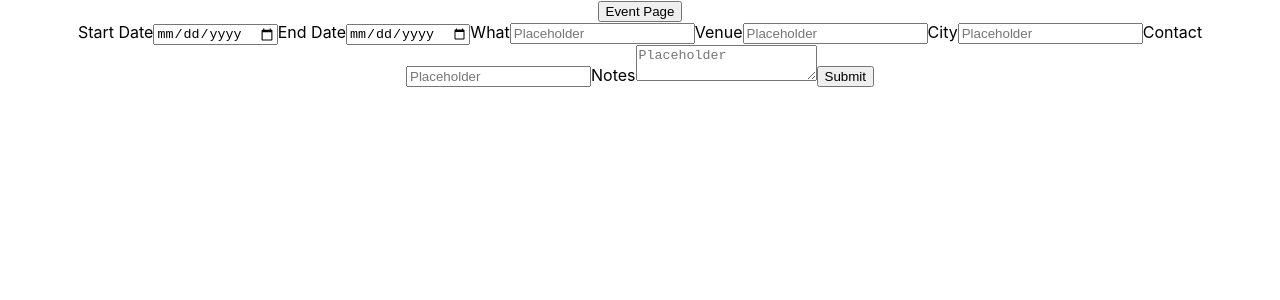
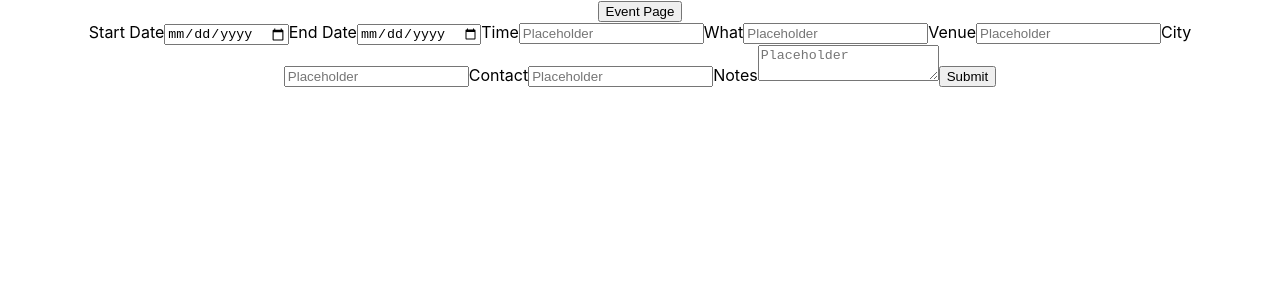
Before and after one commit to Willa2023/SGCNZ-dashboard, a React (Create React App) app: page /add in a window 1280 px wide. Shown: the top 300 px of the page. Built offline with nearby package versions, Linux system fonts and the light colour scheme.

Commit message:
add time

```diff
--- a/src/Components/AddEvent.js
+++ b/src/Components/AddEvent.js
@@ -4,6 +4,7 @@ const AddEventForm = ({ onSubmit }) => {
   const [formData, setFormData] = useState({
     startDate: '',
     endDate: '',
+    time:'',
     what: '',
     venue: '',
     city: '',
@@ -23,6 +24,7 @@ const AddEventForm = ({ onSubmit }) => {
     setFormData({
       startDate: '',
       endDate: '',
+      time:'',
       what: '',
       venue: '',
       city: '',
@@ -48,6 +50,16 @@ const AddEventForm = ({ onSubmit }) => {
           type="date"
           name="endDate"
           value={formData.endDate}
+          onChange={handleChange}
+        />
+      </label>
+      <label>
+        Time
+        <input
+          type="text"
+          name="time"
+          placeholder="Placeholder"
+          value={formData.time}
           onChange={handleChange}
         />
       </label>
--- a/src/Components/EditEvent.js
+++ b/src/Components/EditEvent.js
@@ -30,6 +30,16 @@ const EditEventForm = ({ onSubmit, initialData }) => {
           type="date"
           name="endDate"
           value={formData.endDate}
+          onChange={handleChange}
+        />
+      </label>
+      <label>
+        Time
+        <input
+          type="text"
+          name="time"
+          placeholder="Placeholder"
+          value={formData.time}
           onChange={handleChange}
         />
       </label>
@@ -92,6 +102,7 @@ EditEventForm.defaultProps = {
   initialData: {
     startDate: '',
     endDate: '',
+    time:'',
     what: '',
     venue: '',
     city: '',
--- a/src/Components/EventTable.js
+++ b/src/Components/EventTable.js
@@ -6,6 +6,7 @@ const events = [
   {
     startDate: "19 May",
     endDate: "20 May",
+    time:"7:30pm",
     what: "Event1",
     venue: "Wellington Club or ZOOM",
     city: "Wellington",
@@ -15,6 +16,7 @@ const events = [
   {
     startDate: "18 May",
     endDate: "19 May",
+    time:"7:30pm",
     what: "Event2",
     venue: "Venues Nationwide",
     city: "All NZ",
@@ -28,7 +30,7 @@ const EventTable = () => {
   return (
     <div>
       <h2>Event List</h2>
-      <Link to="/edit">
+      <Link to="/add">
         <button>Add Event</button> {/* Implement onClick handler */}
       </Link>
       <button>Upload Spreadsheet File</button> {/* Implement onClick handler */}
@@ -37,6 +39,7 @@ const EventTable = () => {
           <tr>
             <th>Start Date</th>
             <th>End Date</th>
+            <th>Time</th>
             <th>What</th>
             <th>Venue</th>
             <th>City</th>
@@ -50,6 +53,7 @@ const EventTable = () => {
             <tr key={index}>
               <td>{event.startDate}</td>
               <td>{event.endDate}</td>
+              <td>{event.time}</td>
               <td>{event.what}</td>
               <td>{event.venue}</td>
               <td>{event.city}</td>
```
